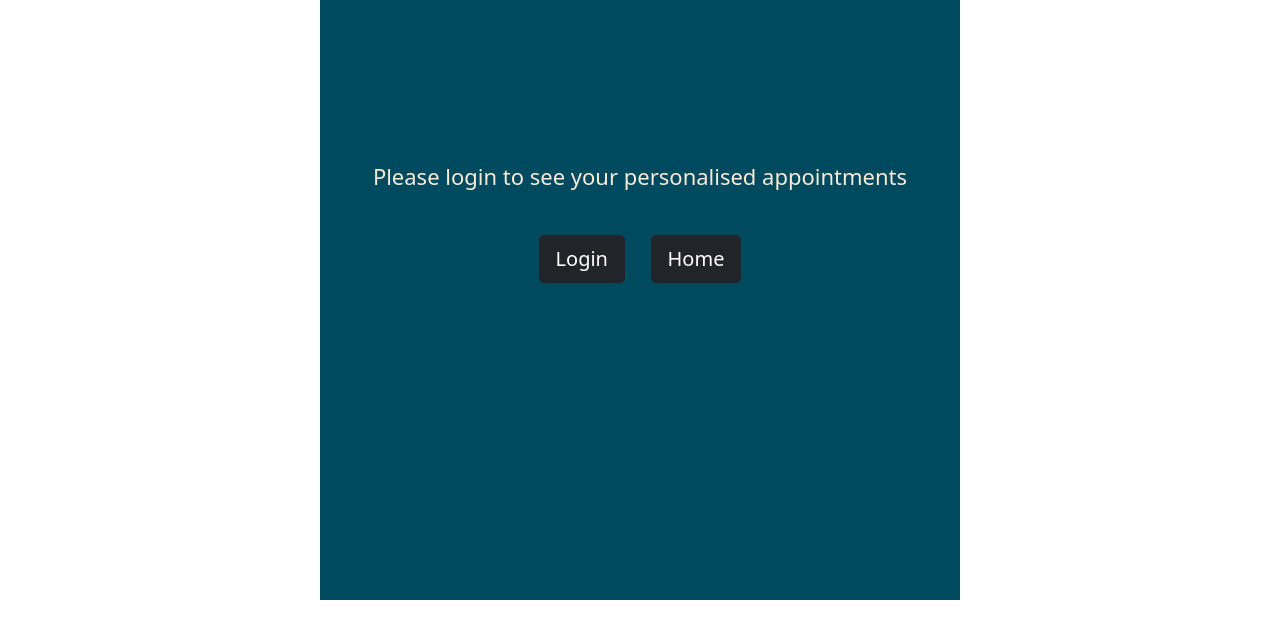
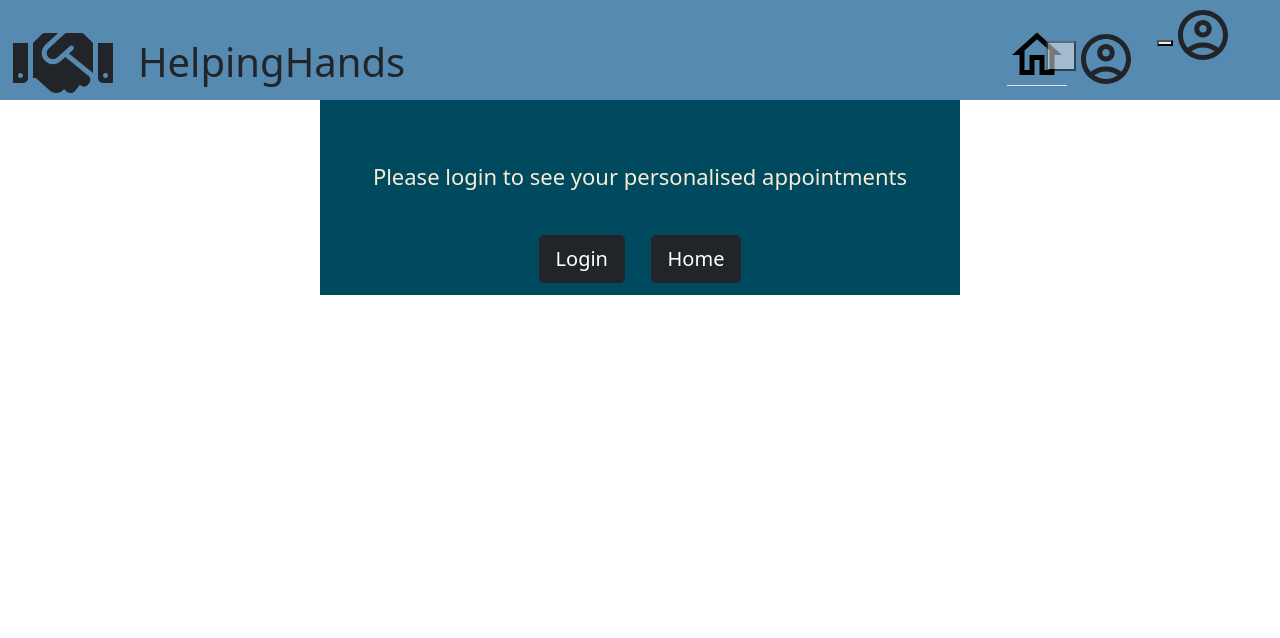
Before and after one commit to abdallah-27/helpinghands, a React (Create React App) app: page /UserProfile in a window 1280 px wide. Shown: the top 638 px of the page. Built offline with nearby package versions, Linux system fonts and the light colour scheme; a web font is replaced by a local one.

Commit message:
header fixed

```diff
--- a/src/Components/Header/Header.css
+++ b/src/Components/Header/Header.css
@@ -5,6 +5,7 @@
     height: 100px;
     background-color: #578AB0;
     padding: 1%;
+    position: fixed;
 }
 
 .Heading_div {
--- a/src/Components/userProfile/userProfile.js
+++ b/src/Components/userProfile/userProfile.js
@@ -14,6 +14,7 @@ import SimpleTabs from "../TabComponent/TabComponent";
 import Detailssidebar from "../Detailssidebarcomponent/Detailssidebar";
 import UserProfilesidebar from "../UserProfilesidebar/UserProfilesidebar";
 import { useCookies } from 'react-cookie';
+import Header from "../Header/Header";
 
 const UserProfile = (props) => {
   const [cookies, setCookie] = useCookies(['user']);
@@ -34,6 +35,7 @@ const UserProfile = (props) => {
 
     console.log("inside else");
     return (
+      <div> <Header></Header>
       <div class="Up_login_container">
 
        <p className="p">Please login to see your personalised appointments</p>
@@ -53,12 +55,12 @@ const UserProfile = (props) => {
             </button>
 
         </div>
-
+        </div>
     );
   } else if (location.state.data == "loggeduser" || data == "loggeduser") {
     return (
       <div>
-
+       <Header></Header>
         <div><UserProfilesidebar /></div>
         <div className="Tabdiv">
           <SimpleTabs
@@ -97,7 +99,7 @@ const UserProfile = (props) => {
   } else if (location.state.data == "loggeduserNoApp" || data == "loggeduserNoApp") {
     return (
       <div>
-
+        <Header></Header>
         <div><UserProfilesidebar/></div>
         <div className="Tabdiv">
           <SimpleTabs
```
